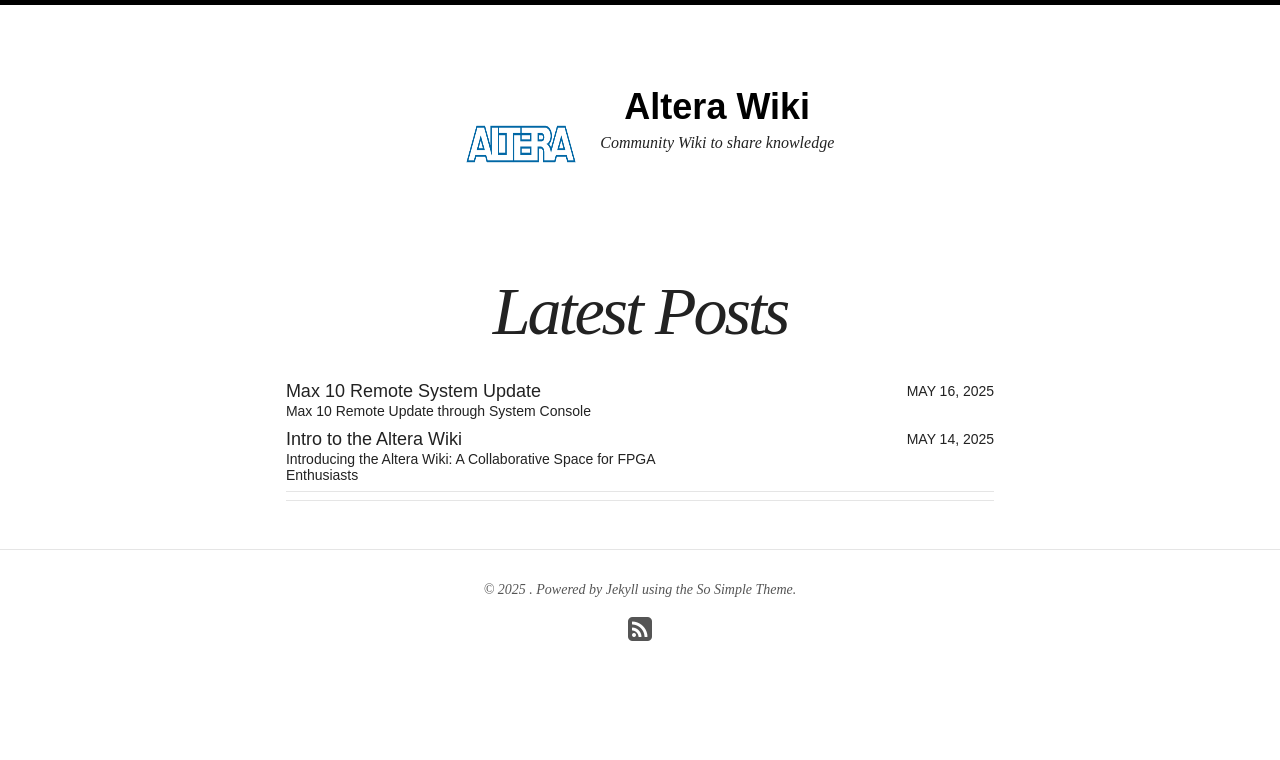
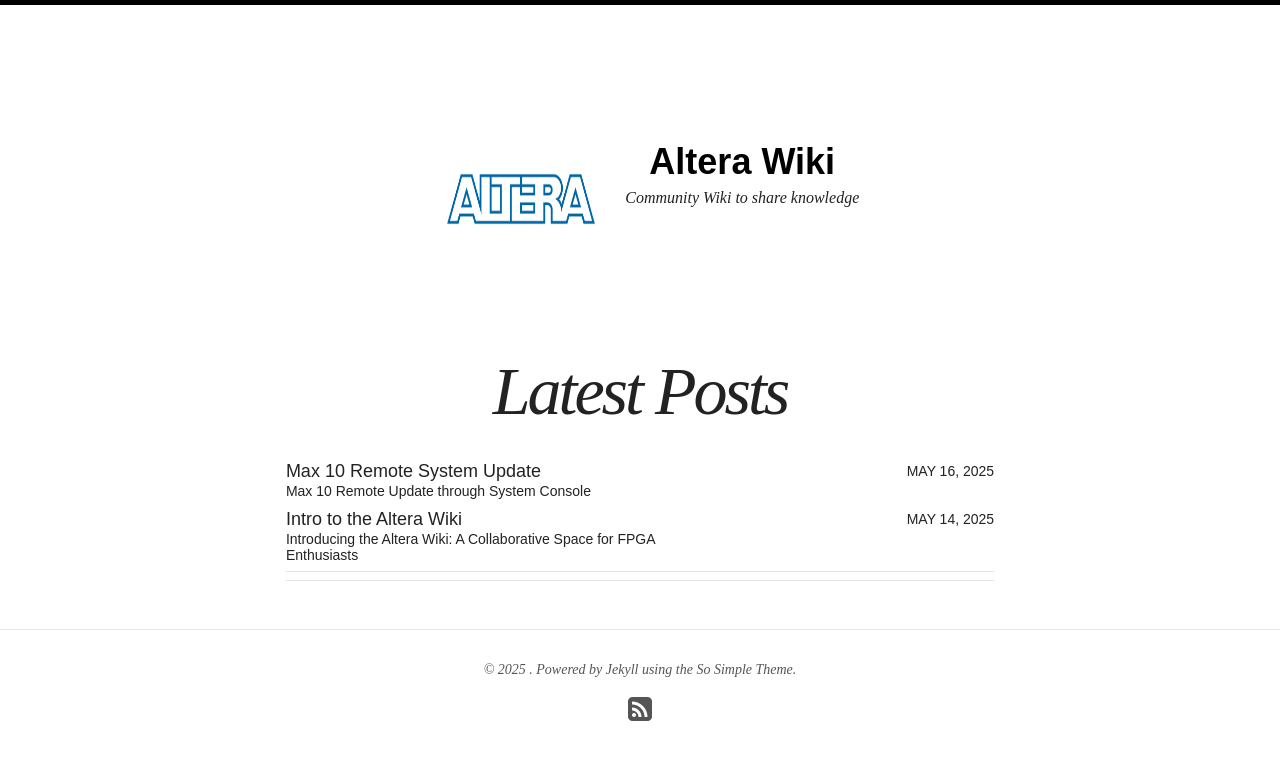
Before and after one commit to fpga-wiki/fpga-wiki.github.io, a Jekyll site: the page built from index.html, in a window 1280 px wide. Shown: the top 760 px of the page. Built offline with Jekyll 4.4.1, drawn with Linux system fonts in a browser that asks for light colours; nearby versions of some CDN libraries.

Commit message:
Update _masthead.scss

```diff
--- a/_sass/_masthead.scss
+++ b/_sass/_masthead.scss
@@ -5,10 +5,6 @@
 .masthead {
   margin-top: 40px;
   @include clearfix;
-
-  @include media($medium) {
-    margin-top: 0;
-  }
 
   .wrap {
     text-align: center;
@@ -24,8 +20,8 @@
 .site-logo {
 
   img {
-    width: 150px;
-    height: 150px;
+    width: 200px;
+    height: 200px;
     border: 4px solid $white;
 
   }
```
